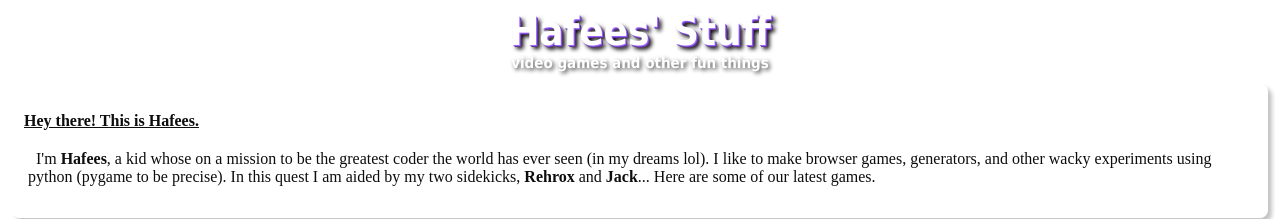
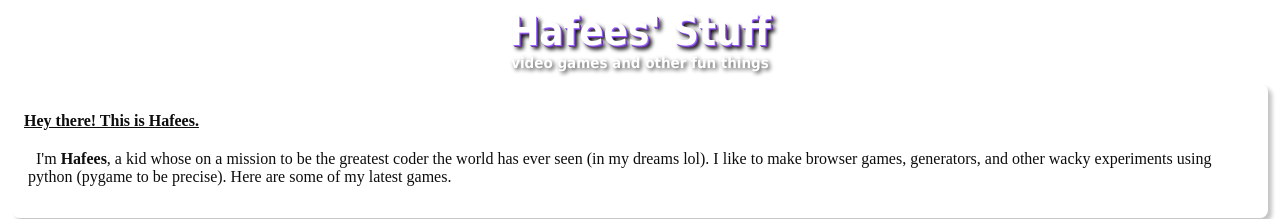
Before and after one commit to TwistedPie/Games, a plain HTML site: page index.html in a window 1280 px wide. Shown: the top 219 px of the page. Drawn offline with Linux system fonts and the light colour scheme; grey boxes are pictures that could not be loaded.

Commit message:
Update index.html

```diff
--- a/index.html
+++ b/index.html
@@ -30,7 +30,7 @@ body {
 		<div class="blurb">
 			<div class="block">
 				<h3>Hey there! This is Hafees.</h3>
-				<p>I'm <b>Hafees</b>, a kid whose on a mission to be the greatest coder the world has ever seen (in my dreams lol). I like to make browser games, generators, and other wacky experiments using python (pygame to be precise). In this quest I am aided by my two sidekicks, <b>Rehrox</b> and <b>Jack</b>... Here are some of our latest games.</p>
+				<p>I'm <b>Hafees</b>, a kid whose on a mission to be the greatest coder the world has ever seen (in my dreams lol). I like to make browser games, generators, and other wacky experiments using python (pygame to be precise). Here are some of my latest games.</p>
 				<!--<a href="./news.html" target="_top" style="float:right;">View news</a>-->
 			</div>
 		</div>
```
